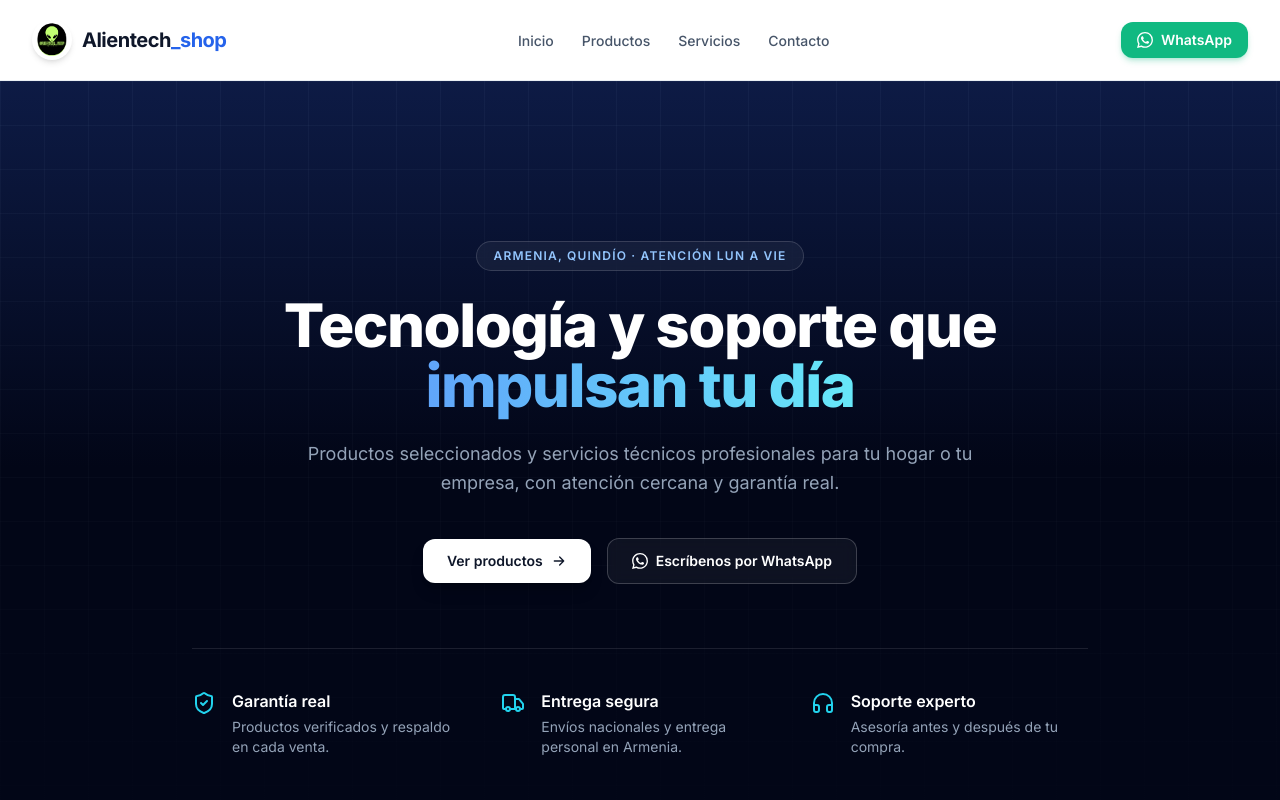
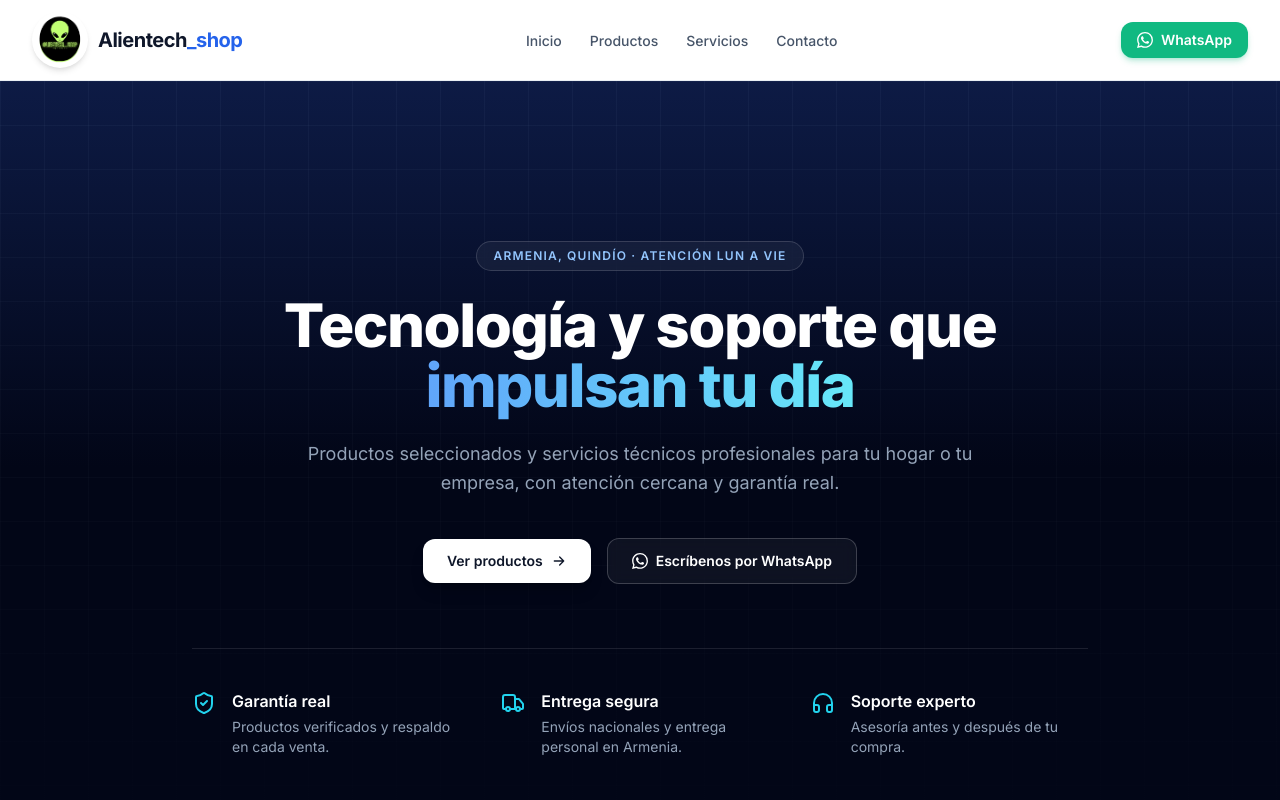
Before and after one commit to migue2016/alientech_shop, a website built with Vite: page index.html in a window 1280 px wide. Shown: the top 800 px of the page. Built offline with nearby package versions, Linux system fonts and the light colour scheme.

Commit message:
Agrandar logo del header

```diff
--- a/index.html
+++ b/index.html
@@ -16,7 +16,7 @@
   <header id="site-header" class="sticky top-0 z-50 border-b border-slate-200/70 bg-white/90 backdrop-blur transition-shadow duration-300">
     <nav class="mx-auto flex h-16 max-w-7xl items-center justify-between px-4 sm:px-6 lg:h-20 lg:px-8" aria-label="Navegación principal">
       <a href="#inicio" class="flex items-center gap-2.5">
-        <img src="/logo.png" alt="Logo de Alientech_shop" class="h-10 w-10 rounded-full object-cover shadow-md">
+        <img src="/logo.png" alt="Logo de Alientech_shop" class="h-14 w-14 rounded-full object-cover shadow-md">
         <span class="text-xl font-bold tracking-tight text-slate-900">Alientech<span class="text-blue-600">_shop</span></span>
       </a>
       <ul class="hidden items-center gap-1 md:flex">
```
